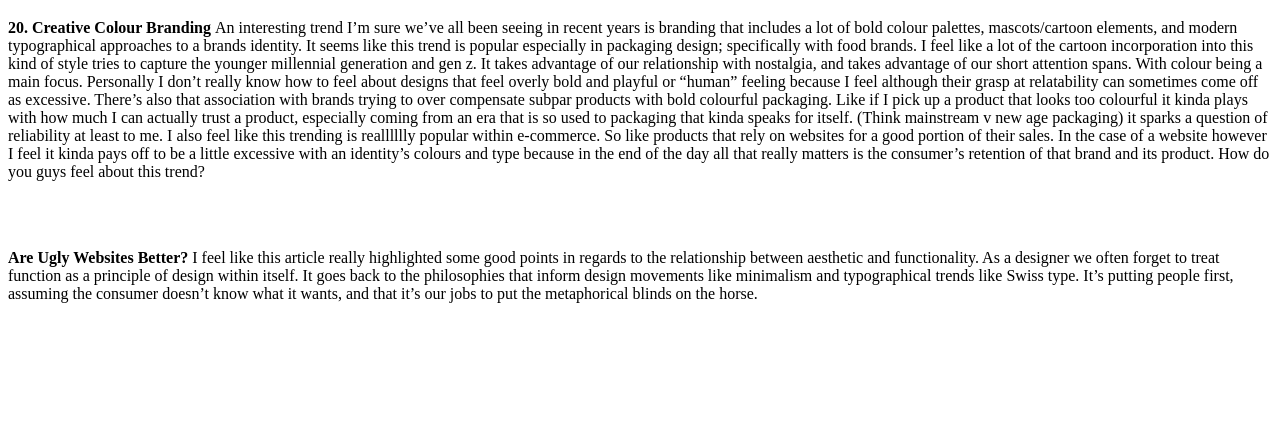
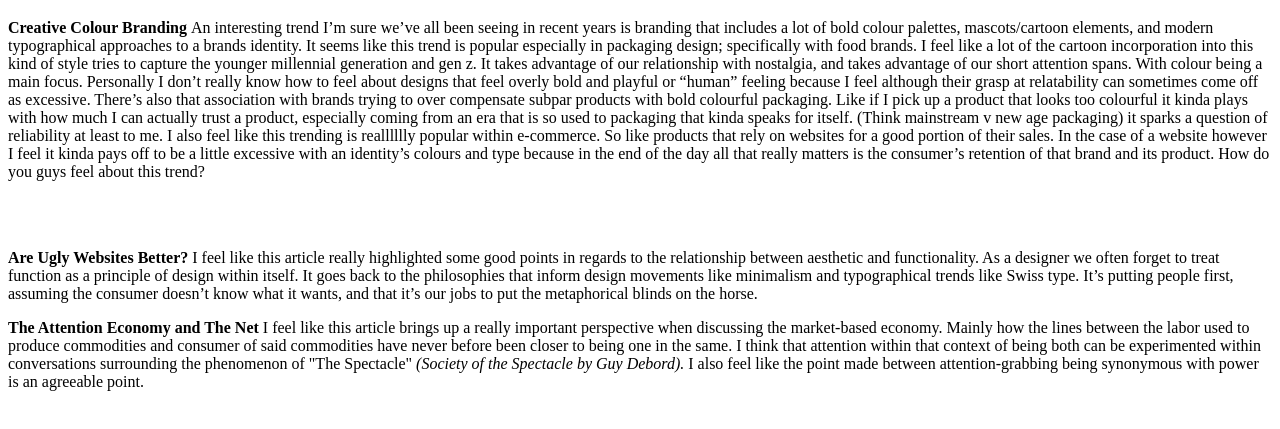
Before and after one commit to Sleepy-Sid/FA2024, a plain HTML site: page Readings.html in a window 1280 px wide. Shown: the part 61-490 px from the top of the page. Drawn offline with Linux system fonts and the light colour scheme.

Commit message:
Update Readings.html

```diff
--- a/Readings.html
+++ b/Readings.html
@@ -6,7 +6,7 @@
 </head>
 <body>
     <h1> Readings </h1>
-    <p> <b> 20. Creative Colour Branding </b>
+    <p> <b> Creative Colour Branding </b>
 
 An interesting trend I’m sure we’ve all been seeing in recent years is branding that includes a lot of bold colour palettes, mascots/cartoon elements, and modern typographical approaches to a brands identity.
 
@@ -33,5 +33,14 @@ I feel like this article really highlighted some good points in regards to the r
     It’s putting people first, assuming the consumer doesn’t know what it wants, and that it’s our jobs to put the metaphorical blinds on the horse.
 
 </p>
+
+<p> <b> The Attention Economy and The Net</b>
+
+    I feel like this article brings up a really important perspective when discussing the market-based economy. Mainly how the lines between the labor used to produce
+    commodities and consumer of said commodities have never before been closer to being one in the same. I think that attention within that context of being both can
+    be experimented within conversations surrounding the phenomenon of "The Spectacle" <em> (Society of the Spectacle by Guy Debord).</em> I also feel like the point made between
+    attention-grabbing being synonymous with power is an agreeable point.
+
+</p>
 </body>
 </html>
```
